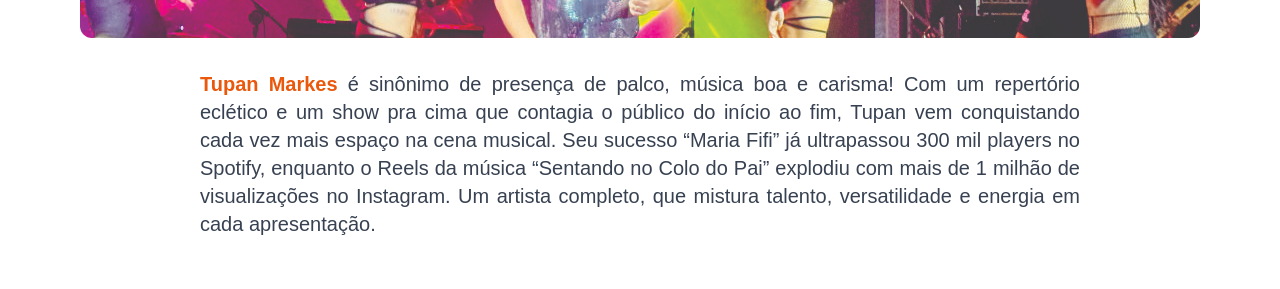
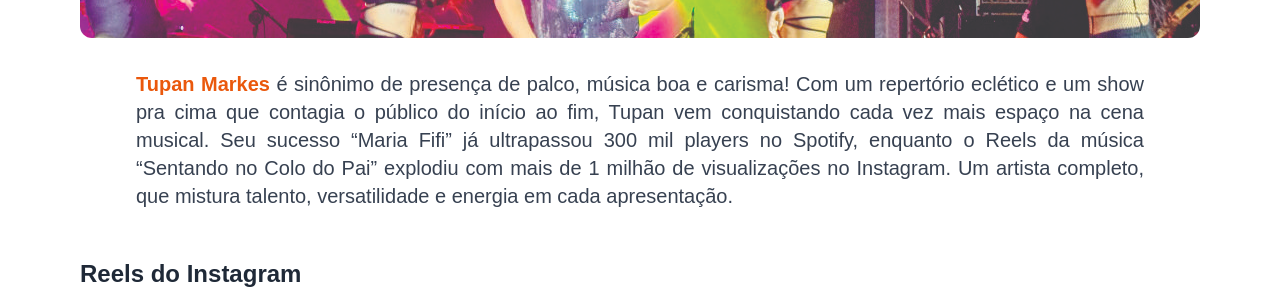
Before and after one commit to tupan-markes/site-markes-producao-musical, a Next.js app: page /artistas/tupan-markes in a window 1280 px wide. Shown: the part 330-619 px from the top of the page. Built offline with nearby package versions, Linux system fonts and the light colour scheme.

Commit message:
Update page.tsx

```diff
--- a/app/artistas/tupan-markes/page.tsx
+++ b/app/artistas/tupan-markes/page.tsx
@@ -47,7 +47,7 @@ export default function TupanMarkesPage() {
         />
 
         {/* Descrição */}
-        <p className="text-lg sm:text-xl text-gray-700 text-justify leading-relaxed max-w-4xl mx-auto mb-12 px-2">
+        <p className="text-lg sm:text-xl text-gray-700 text-justify leading-relaxed max-w-5xl mx-auto mb-12 px-2">
           <strong className="text-orange-600">Tupan Markes</strong> é sinônimo de presença de palco, música boa e carisma! Com um repertório eclético e um show pra cima que contagia o público do início ao fim, Tupan vem conquistando cada vez mais espaço na cena musical. Seu sucesso “Maria Fifi” já ultrapassou 300 mil players no Spotify, enquanto o Reels da música “Sentando no Colo do Pai” explodiu com mais de 1 milhão de visualizações no Instagram. Um artista completo, que mistura talento, versatilidade e energia em cada apresentação.
         </p>
 
```
